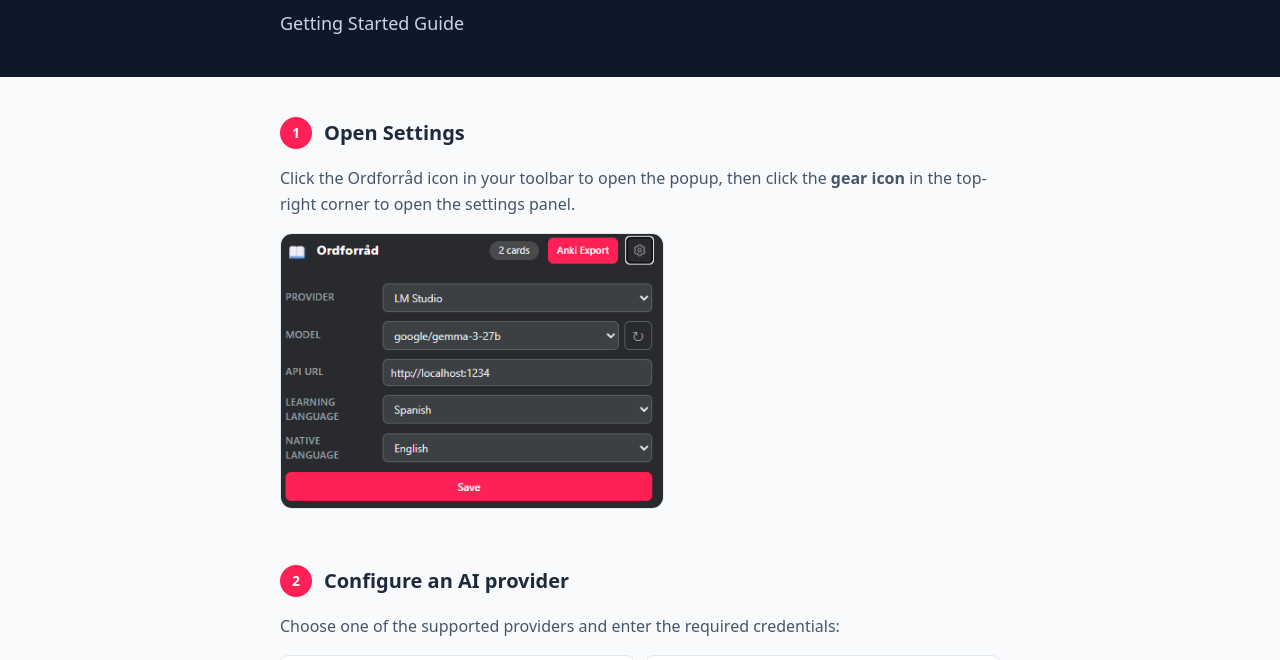
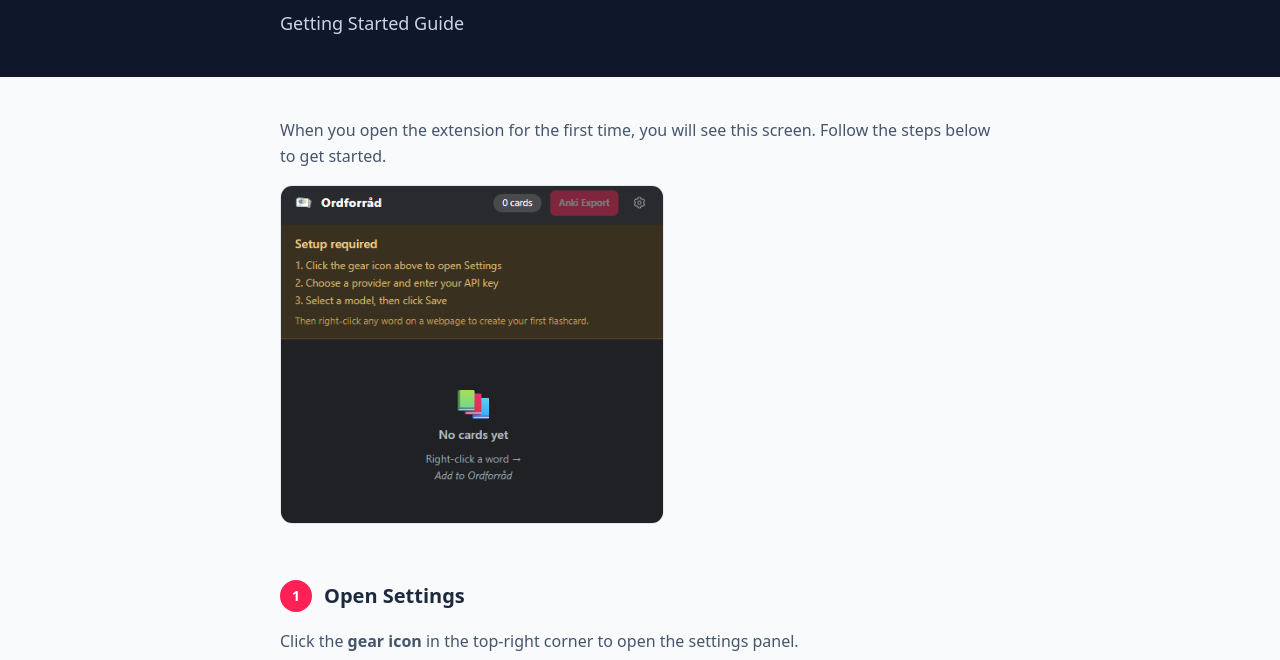
Before and after one commit to u8array/ordforraad, a browser extension: page docs/guide.html in a window 1280 px wide. Shown: the part 75-735 px from the top of the page. Drawn offline with nearby package versions, Linux system fonts and the light colour scheme.

Commit message:
docs: add introduction

```diff
--- a/docs/guide.html
+++ b/docs/guide.html
@@ -21,6 +21,12 @@
 
   <main class="max-w-3xl mx-auto px-6 py-10 space-y-14">
 
+    <!-- Intro screenshot -->
+    <section class="space-y-4">
+      <p class="text-slate-600 leading-relaxed">When you open the extension for the first time, you will see this screen. Follow the steps below to get started.</p>
+      <img src="screenshots/popup-cards-first-start.png" alt="Popup on first start showing setup prompt" class="rounded-xl border border-slate-200 max-w-sm" />
+    </section>
+
     <!-- Step 1 -->
     <section class="space-y-4">
       <div class="flex items-center gap-3">
@@ -28,10 +34,9 @@
         <h2 class="text-xl font-semibold">Open Settings</h2>
       </div>
       <p class="text-slate-600 leading-relaxed">
-        Click the Ordforråd icon in your toolbar to open the popup, then click the
-        <strong>gear icon</strong> in the top-right corner to open the settings panel.
+        Click the <strong>gear icon</strong> in the top-right corner to open the settings panel.
       </p>
-      <img src="screenshots/settings-open.png" alt="Popup with gear icon highlighted" class="rounded-xl border border-slate-200 max-w-sm" />
+      <img src="screenshots/settings-open.png" alt="Settings panel" class="rounded-xl border border-slate-200 max-w-sm" />
     </section>
 
     <!-- Step 2 -->
```
Also changed, not shown: docs/screenshots/popup-cards-first-start.png (added).
